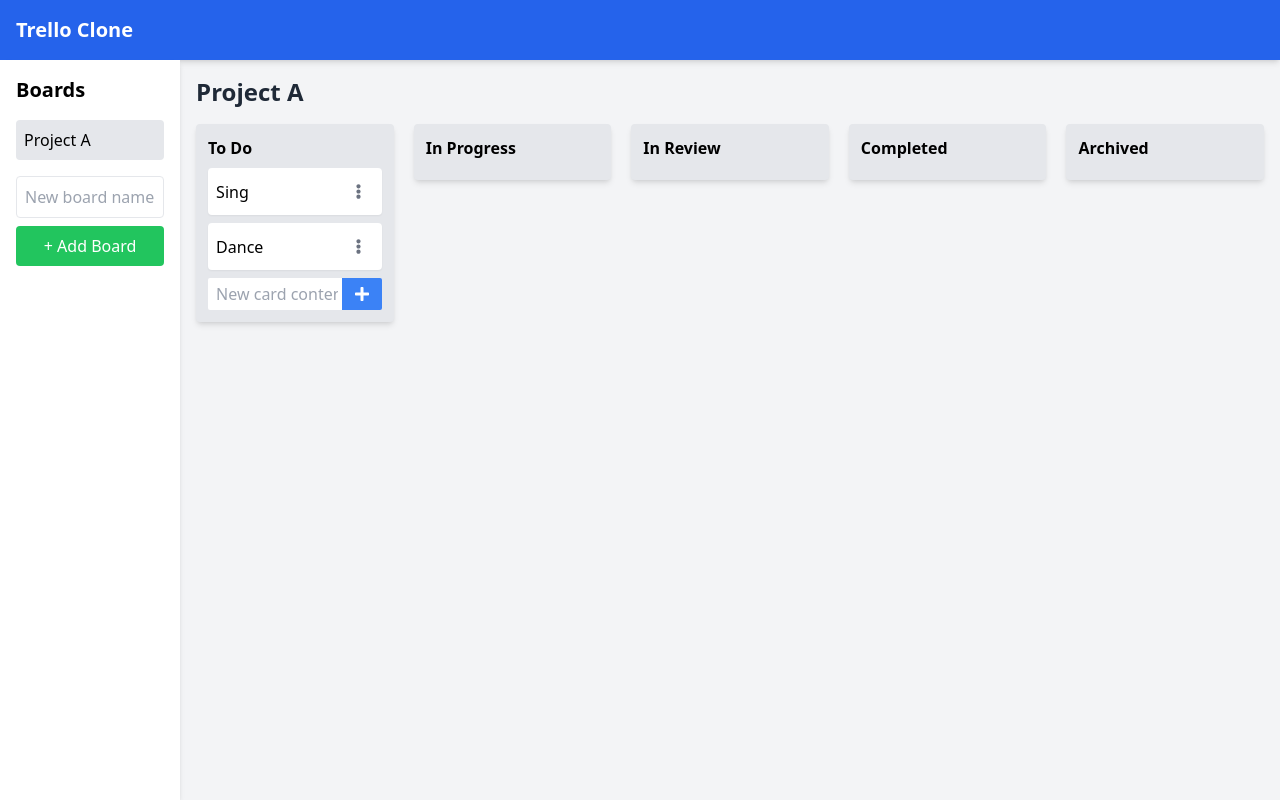
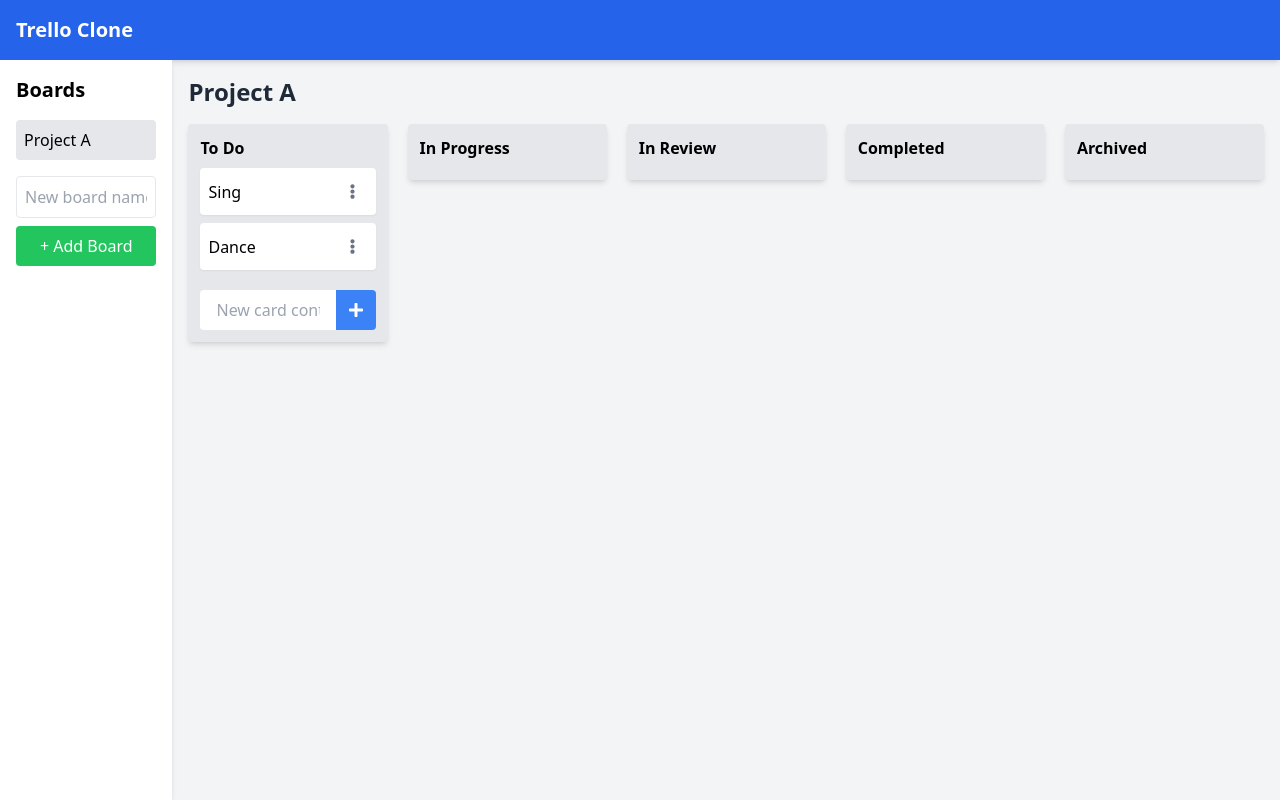
Before and after one commit to kau-wtag/trello-clone, a React (Vite) app: page /board/8b993503-9fec-48a5-81d2-189487e9e6c2 in a window 1280 px wide. Built offline with nearby package versions, Linux system fonts and the light colour scheme.

Commit message:
fixed style

```diff
--- a/src/components/Section.jsx
+++ b/src/components/Section.jsx
@@ -20,7 +20,7 @@ const Section = ({ section, index }) => {
   };
 
   return (
-    <div className="self-start">
+    <div>
       <Droppable droppableId={section.id} type="CARD">
         {(provided, snapshot) => (
           <div
@@ -34,18 +34,18 @@ const Section = ({ section, index }) => {
 
             <CardContainer section={section} />
             {index === 0 && (
-              <div className="flex rounded-sm overflow-hidden">
+              <div className="mt-5 flex rounded overflow-hidden">
                 <input
                   type="text"
                   value={cardContent}
                   onChange={(e) => setCardContent(e.target.value)}
                   placeholder="New card content..."
                   required
-                  className="p-1 pl-2  w-full flex-grow"
+                  className="p-2 px-4  w-full flex-grow"
                 />
                 <button
                   onClick={handleAddCard}
-                  className={`p-2 px-3 flex bg-blue-500 hover:bg-blue-600 text-white ${
+                  className={`p-2 px-3 flex bg-blue-500 hover:bg-blue-600 text-white flex justify-center items-center ${
                     cardContent ? "focus:red-500" : ""
                   }`}
                 >
```
